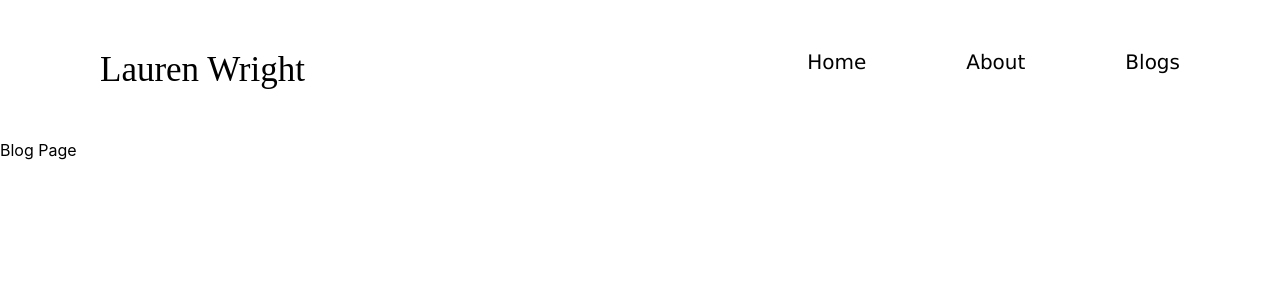
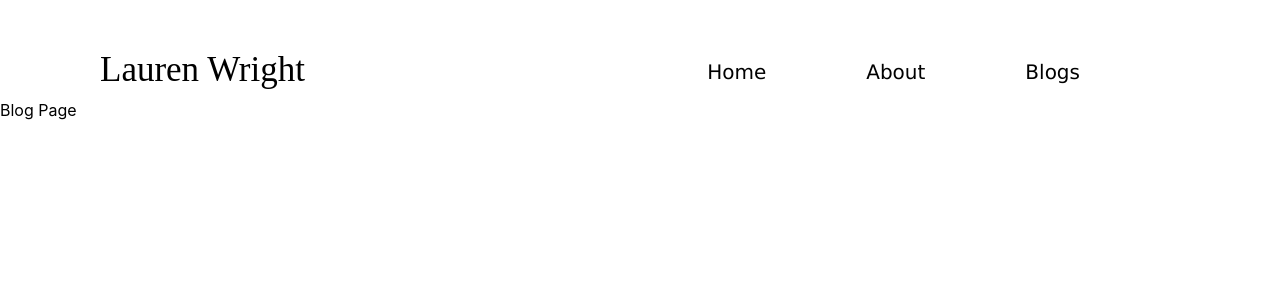
Before and after one commit to lmwright6/personal-site, a React (Create React App) app: page /blogs in a window 1280 px wide. Shown: the top 300 px of the page. Built offline with nearby package versions, Linux system fonts and the light colour scheme.

Commit message:
styles nav improved

```diff
--- a/src/App.js
+++ b/src/App.js
@@ -4,7 +4,7 @@ import React from "react";
 import About from './pages/About';
 import Home from './pages/Home'
 import Blogs from './pages/Blogs'
-import NavBar from './components/NavBar'
+import NavBar from './components/NavBar/NavBar'
 
 import {
   BrowserRouter as Router,
@@ -12,12 +12,26 @@ import {
   Route,
 } from "react-router-dom";
 
+const routeData = [
+  {
+    title: "Home",
+    path: "/"
+  },
+  {
+    title: "About",
+    path: "/about"
+  },
+  {
+    title: "Blogs",
+    path: "/blogs"
+  }
+]
 export default function App() {
   return (
     <>
 
     <Router>
-      <NavBar />
+      <NavBar name="Lauren Wright" links={routeData}/>
 
         {/* A <Switch> looks through its children <Route>s and
             renders the first one that matches the current URL. */}
--- a/src/components/NavBar.css
+++ /dev/null
@@ -1,37 +0,0 @@
-.navigation {
-	display: flex;
-	justify-content: space-between;
-	font-family: 'Lucida Sans', 'Lucida Sans Regular', 'Lucida Grande', 'Lucida Sans Unicode', Geneva, Verdana, sans-serif;
-
-}
-
-.left {
-	margin: 50px;
-	margin-left: 100px;
-	font-family: Lora;
-
-
-}
-.left a {
-	font-size: 35px;
-}
-
-.nav-options {
-	display: flex;
-	margin: 50px;
-	margin-right: 100px;
-}
-.nav-options li {
-
-	padding-left: 100px;
-	list-style-type: none;
-	text-decoration: none;
-}
-.nav-options li a {
-	color: black;
-	text-decoration: none;
-	font-size: 20px;
-}
-.right {
-	justify-content: flex-end;
-}
--- a/src/components/NavBar.js
+++ /dev/null
@@ -1,33 +0,0 @@
-import * as React from 'react';
-import "./NavBar.css"
-
-import {
-  Link
-} from "react-router-dom";
-
-
-export default function NavBar() {
-  return (
-
-    <header className="navigation">
-      <div className="left">
-        <a>Lauren Wright</a>
-      </div>
-      <div className="right">
-        <ul className="nav-options">
-          <li>
-            <Link to="/">Home</Link>
-          </li>
-          <li>
-            <Link to="/about">About</Link>
-          </li>
-          <li>
-            <Link to="/blogs">Blogs</Link>
-          </li>
-        </ul>
-
-      </div>
-
-    </header>
-  );
-}
--- /dev/null
+++ b/src/components/NavBar/NavBar.css
@@ -0,0 +1,37 @@
+.navigation {
+	display: flex;
+	justify-content: space-between;
+	font-family: 'Lucida Sans', 'Lucida Sans Regular', 'Lucida Grande', 'Lucida Sans Unicode', Geneva, Verdana, sans-serif;
+
+}
+
+.left {
+	margin-top: 50px;
+	margin-left: 100px;
+	font-family: Lora;
+
+
+}
+.left a {
+	font-size: 35px;
+}
+
+.nav-options {
+	display: flex;
+	margin-top: 60px;
+	margin-right: 100px;
+}
+.nav-options li {
+
+	padding-right: 100px;
+	list-style-type: none;
+	text-decoration: none;
+}
+.nav-options li a {
+	color: black;
+	text-decoration: none;
+	font-size: 20px;
+}
+.right {
+	justify-content: flex-end;
+}
--- /dev/null
+++ b/src/components/NavBar/NavBar.js
@@ -0,0 +1,35 @@
+import * as React from 'react';
+import "./NavBar.css"
+import PropTypes from 'prop-types';
+
+import {
+  Link
+} from "react-router-dom";
+import { PinDropTwoTone } from '@mui/icons-material';
+
+NavBar.propTypes = {
+  name: PropTypes.string,
+  links: PropTypes.arrayOf(Object)
+}
+
+export default function NavBar(props) {
+  return (
+
+    <header className="navigation">
+      <div className="left">
+        <a>{props.name}</a>
+      </div>
+      <div className="right">
+        <ul className="nav-options">
+        {props.links.map((linkObj) => {
+          return (
+            <li>
+              <Link to={linkObj.path}>{linkObj.title}</Link>
+            </li>
+          )
+        })}
+        </ul>
+      </div>
+    </header>
+  );
+}
```
